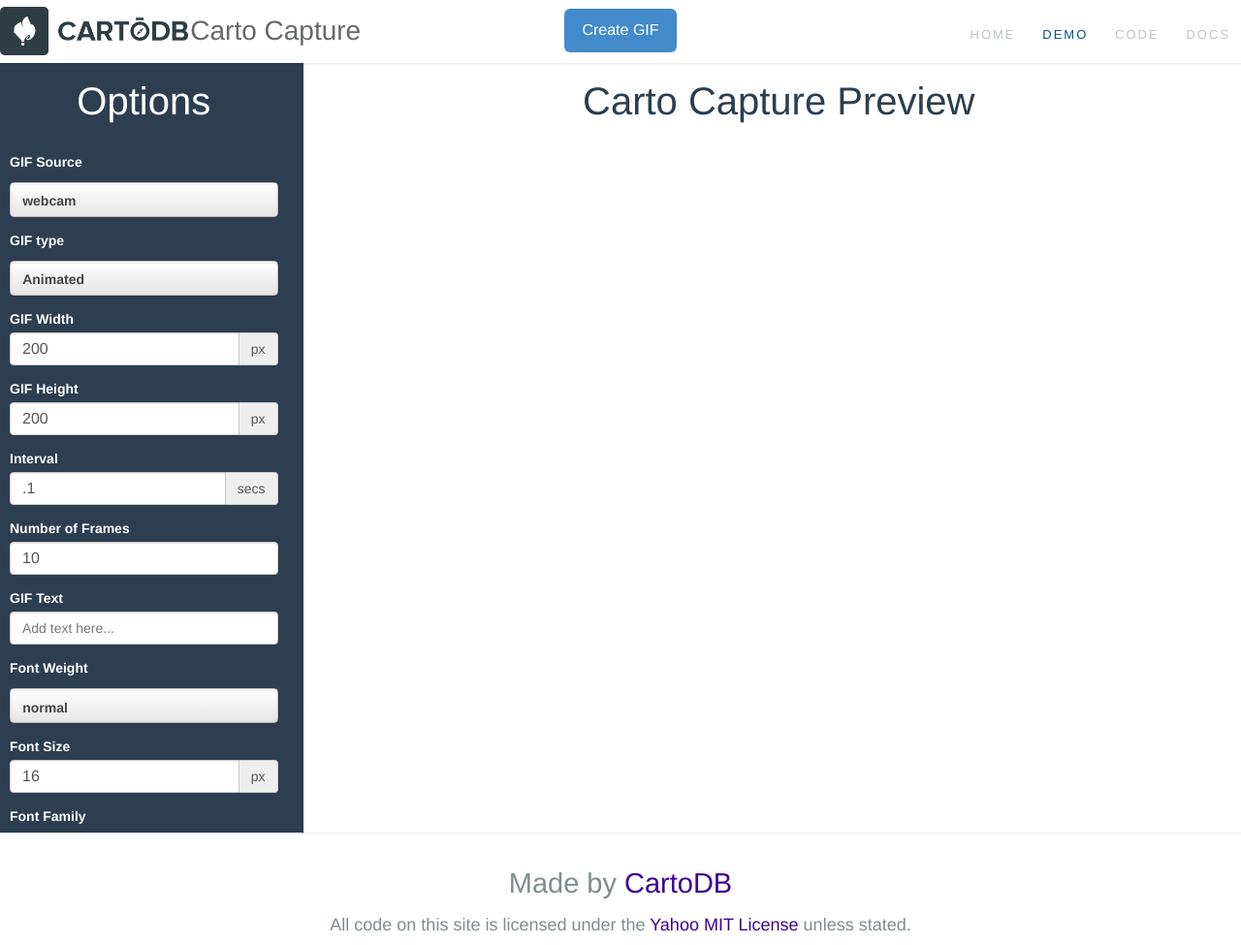
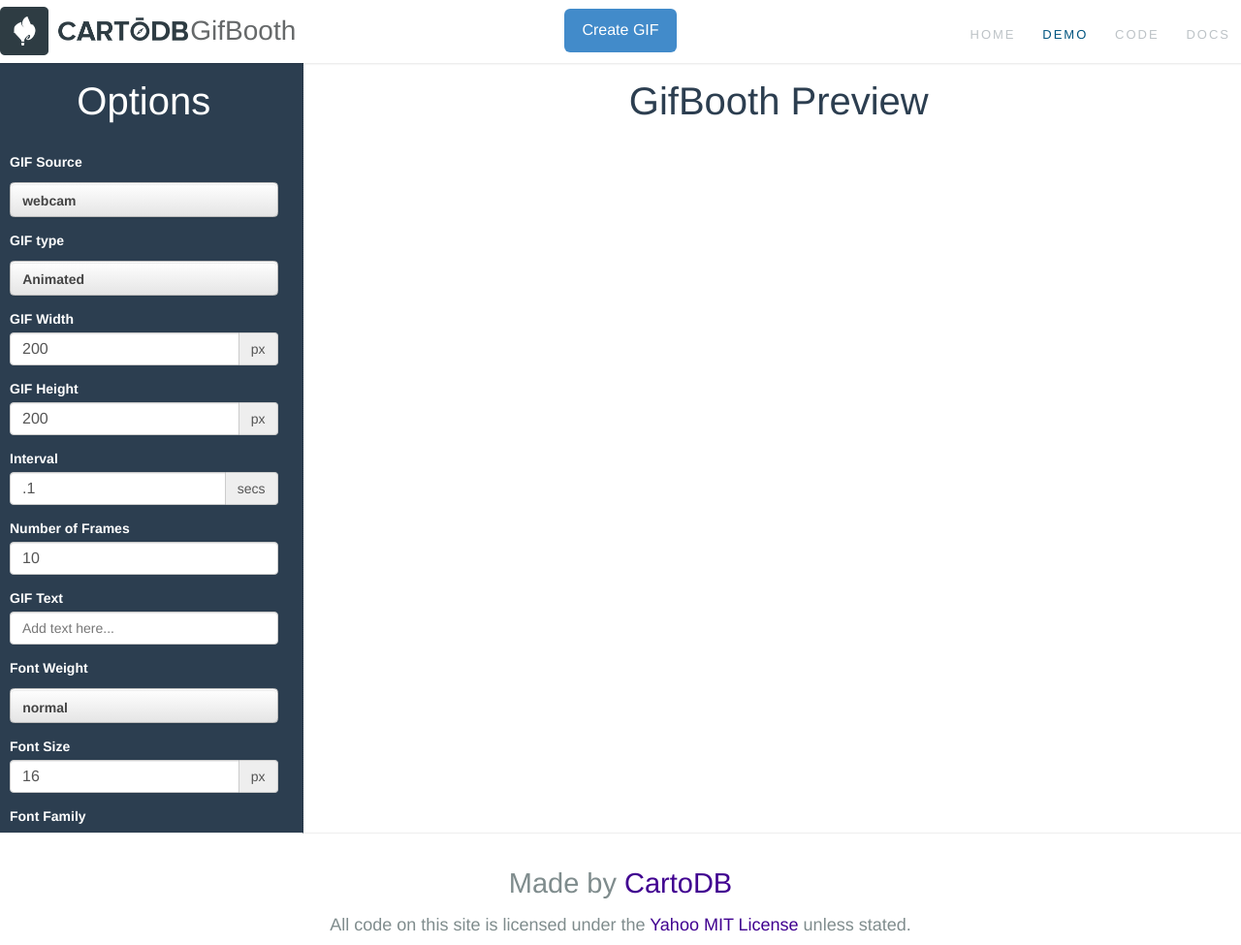
Before and after one commit to auremoser/gifbooth, a plain HTML site: page index.html in a window 1280 px wide. Shown: the whole page at 97% size. Drawn offline with Linux system fonts and the light colour scheme.

Commit message:
gifbooth

```diff
--- a/index.html
+++ b/index.html
@@ -22,7 +22,7 @@
         <nav class="fixed-title text-center" role="navigation">
           <span class="gifshot-header-text-container">
             <a href="index.html" role="banner"><img class="gifshot-header-logo" src="images/cdb.png" alt="cartodb logo"></a>
-            <span class="gifshot-header-text"> Carto Capture</span>
+            <span class="gifshot-header-text">GifBooth</span>
           </span>
           <span class="options-button-group">
             <button type="button" id="create-gif" class="btn btn-large btn-primary create-gif-button">Create GIF</button>
@@ -163,7 +163,7 @@
             </div> -->
             <div class="col-md-9 text-center preview-section">
               <h3>
-                Carto Capture Preview
+                GifBooth Preview
               </h3>
               <section class="gifshot-image-preview-section"></section>
               <div class="placeholder-div hidden">
```
